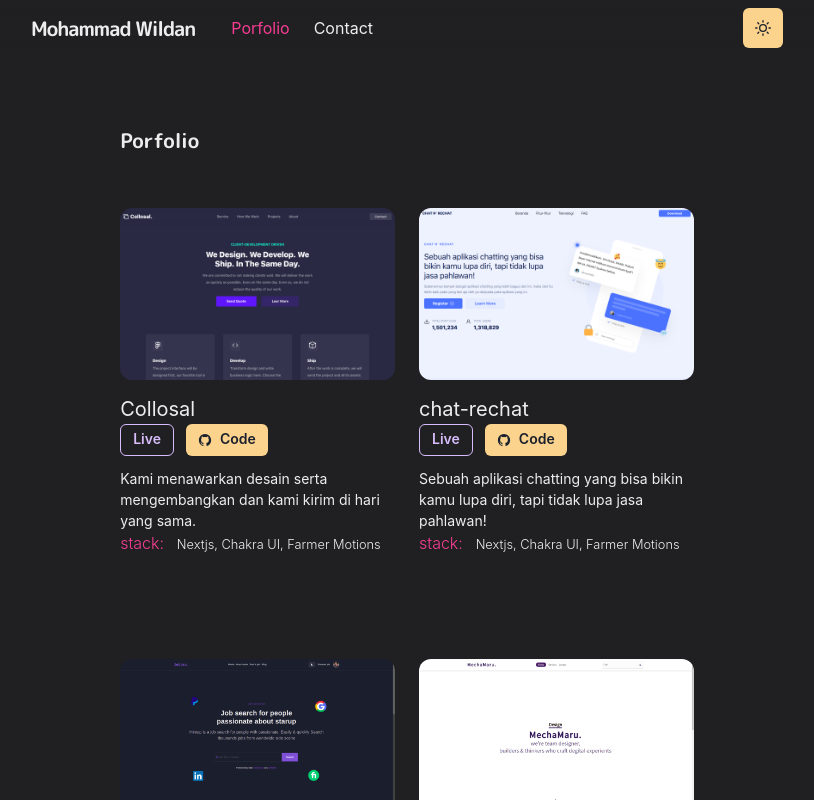
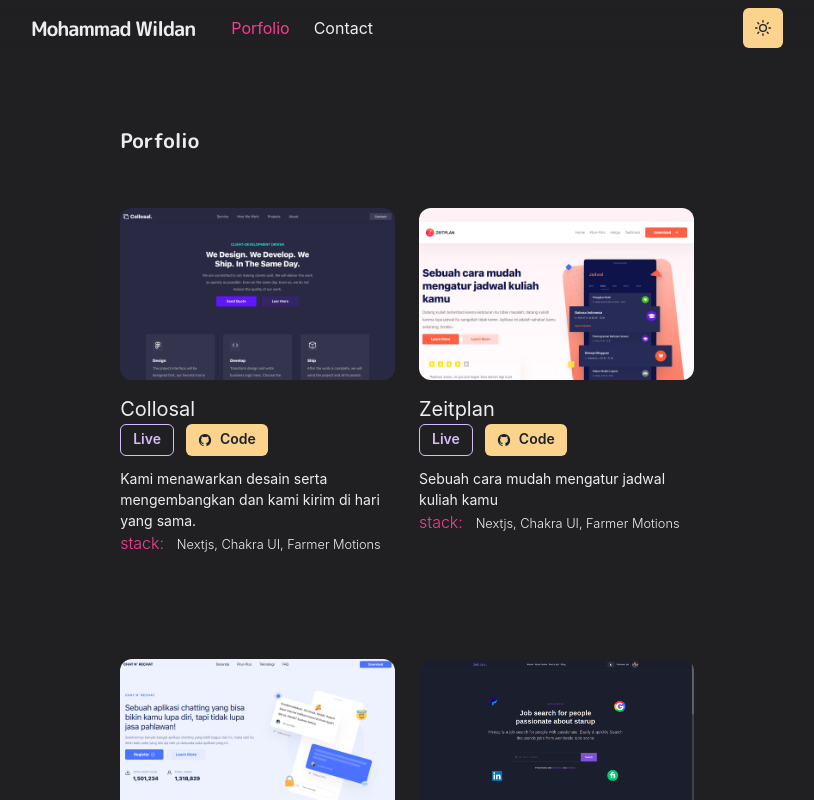
Before and after one commit to mohwildan/portofolio-mohammad-wildan, a Next.js app: page /porfolio in a window 1280 px wide. Shown: the top 800 px of the page, without its empty margins (233-1047 px from the left). Built offline with nearby package versions, Linux system fonts and the light colour scheme.

Commit message:
add porfolio Zeitplan

```diff
--- a/lib/Theme.ts
+++ b/lib/Theme.ts
@@ -1,34 +1,33 @@
 import { extendTheme, ThemeConfig } from "@chakra-ui/react";
-import { Heading,Link } from "./components,";
+import { Heading, Link } from "./components,";
 import { mode, StyleFunctionProps } from "@chakra-ui/theme-tools";
 import { Dict } from "@chakra-ui/utils";
 
 const styles = {
   global: (props: StyleFunctionProps | Dict<any>) => ({
     body: {
-      bg: mode("#f0e7db", "#202023")(props)
+      bg: mode("#f0e7db", "#202023")(props),
     },
   }),
 };
 
 const components = {
   Heading,
-  Link
+  Link,
 };
 
 const colors = {
   pink: {
-    50: "#F73D93"
-  }
-}
+    50: "#F73D93",
+  },
+};
 
 const fonts = {
-  heading: "'M PLUS Rounded 1c'"
-}
+  heading: "'M PLUS Rounded 1c'",
+};
 
 const config: ThemeConfig = {
   initialColorMode: "dark",
-  useSystemColorMode: true,
 };
 
 export const Theme = extendTheme({ components, styles, config, fonts, colors });
--- a/pages/porfolio.tsx
+++ b/pages/porfolio.tsx
@@ -10,6 +10,7 @@ import porfolio2 from "../public/figma/porfolio2.png";
 import chatRechat from "../public/figma/chat-rechat.png";
 import Porfolio0 from "../public/figma/porfolio.png";
 import Collosal from "../public/figma/collosal.png";
+import Zeitplan from "../public/figma/Zeitlan.png";
 
 const Porfolio: NextPage = () => {
   return (
@@ -33,6 +34,17 @@ const Porfolio: NextPage = () => {
           </Sections>
           <Sections delay={0.1}>
             <PorfolioGrid
+              title="Zeitplan"
+              image={Zeitplan}
+              stack="Nextjs, Chakra UI, Farmer Motions"
+              linkLive="https://zeitplan-seven.vercel.app/"
+              linkCode="https://github.com/mohwildan/Zeitplan"
+            >
+              Sebuah cara mudah mengatur jadwal kuliah kamu
+            </PorfolioGrid>
+          </Sections>
+          <Sections delay={0.2}>
+            <PorfolioGrid
               title="chat-rechat"
               image={chatRechat}
               stack="Nextjs, Chakra UI, Farmer Motions"
@@ -43,7 +55,7 @@ const Porfolio: NextPage = () => {
               tidak lupa jasa pahlawan!
             </PorfolioGrid>
           </Sections>
-          <Sections delay={0.2}>
+          <Sections delay={0.3}>
             <PorfolioGrid
               title="jobbss"
               image={jobbss}
@@ -55,7 +67,7 @@ Prisma ORM , Posgres SQL, Next Auth"
               membantu anda untuk mencari pekerjaan di semua bidang
             </PorfolioGrid>
           </Sections>
-          <Sections delay={0.3}>
+          <Sections delay={0.4}>
             <PorfolioGrid
               title="MechaMaru"
               image={mechamaru}
@@ -66,7 +78,7 @@ Prisma ORM , Posgres SQL, Next Auth"
               menawarkan jasa pembuatan design website yang menarik
             </PorfolioGrid>
           </Sections>
-          <Sections delay={0.4}>
+          <Sections delay={0.5}>
             <PorfolioGrid
               title="Porfolio"
               image={Porfolio0}
@@ -77,7 +89,7 @@ Prisma ORM , Posgres SQL, Next Auth"
               Porfolio Pribadi Saya
             </PorfolioGrid>
           </Sections>
-          <Sections delay={0.5}>
+          <Sections delay={0.6}>
             <PorfolioGrid
               title="Porfolio 1"
               image={porfolio1}
@@ -88,7 +100,7 @@ Prisma ORM , Posgres SQL, Next Auth"
               Porfolio Pribadi Saya
             </PorfolioGrid>
           </Sections>
-          <Sections delay={0.6}>
+          <Sections delay={0.7}>
             <PorfolioGrid
               title="Porfolio 2"
               image={porfolio2}
```
Also changed, not shown: public/figma/Zeitlan.png (added).
